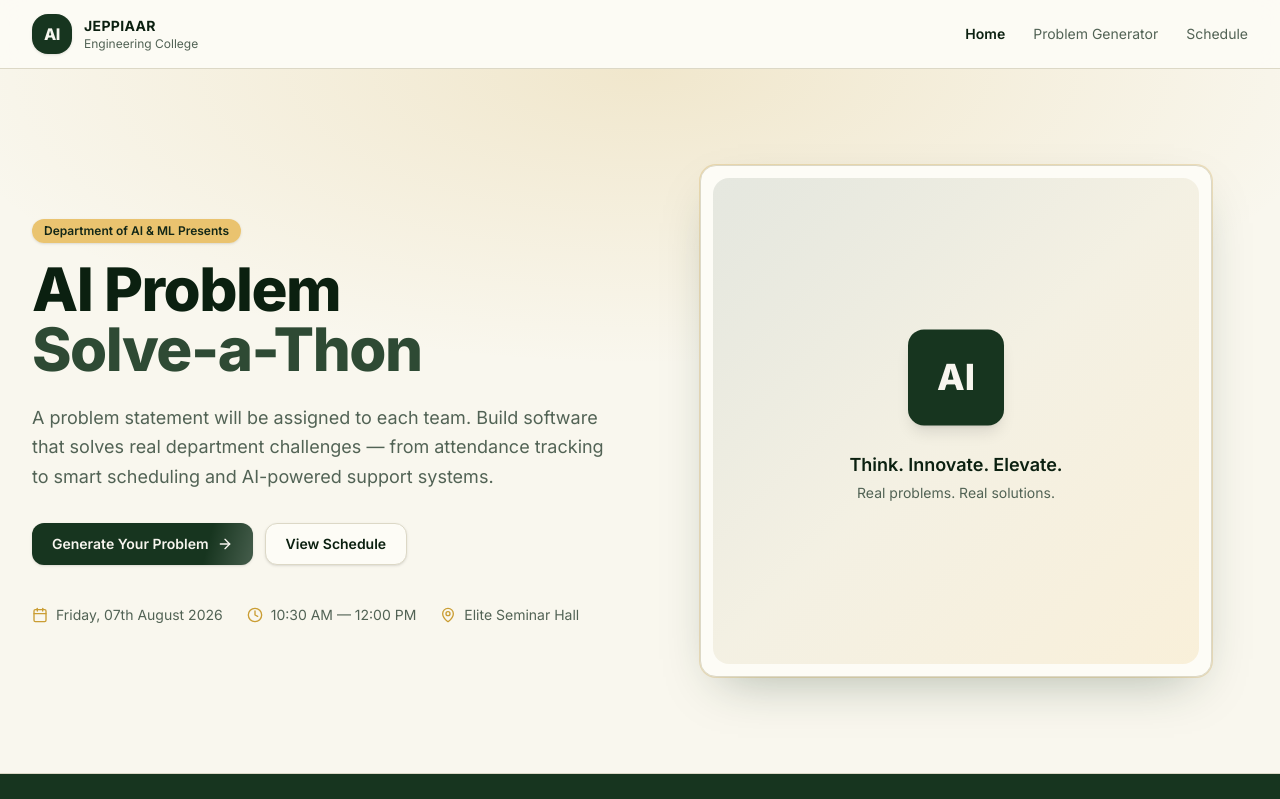
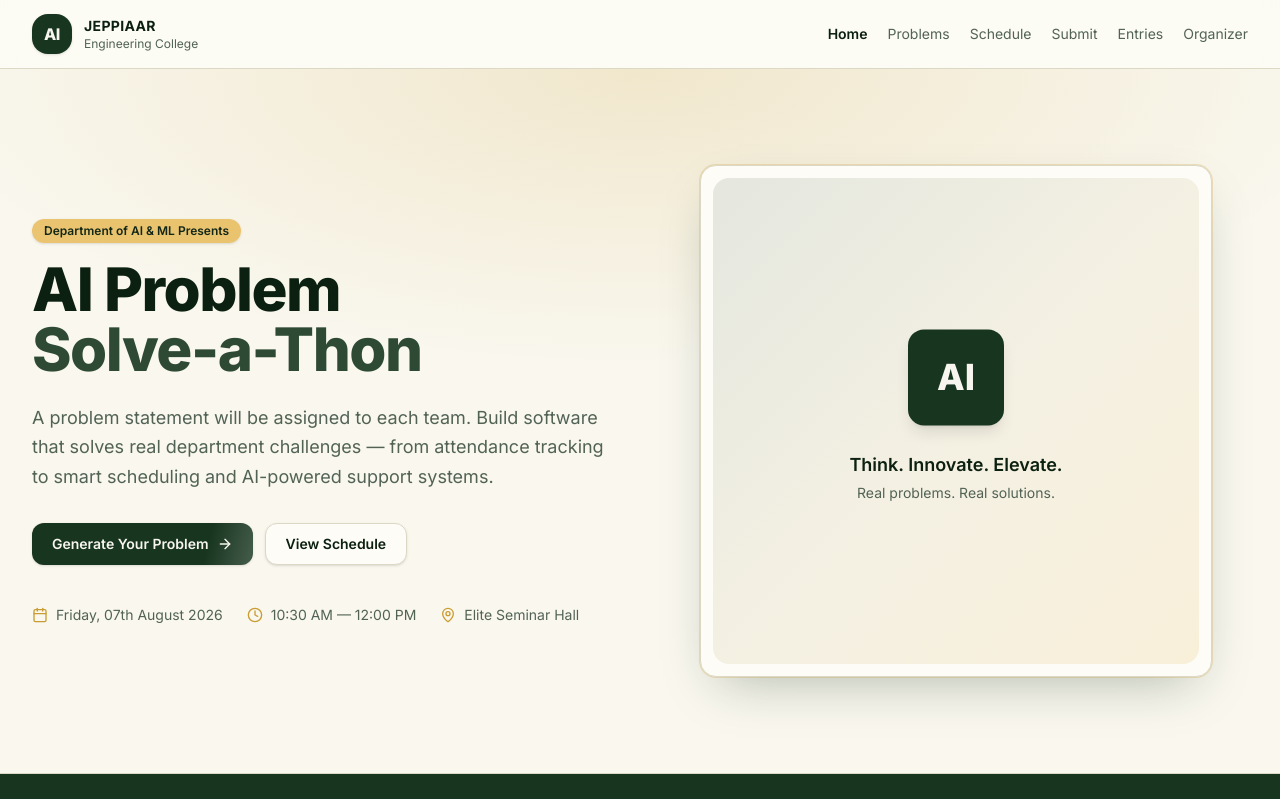
Before and after one commit to sairambn/AI-Competition, a React (Vite) app: page / in a window 1280 px wide. Shown: the top 799 px of the page. Built offline with nearby package versions, Linux system fonts and the light colour scheme.

Commit message:
feat: update Layout nav + solutions README + package.json

```diff
--- a/package.json
+++ b/package.json
@@ -6,7 +6,8 @@
   "scripts": {
     "dev": "vite",
     "build": "vite build",
-    "preview": "vite preview"
+    "preview": "vite preview",
+    "submit-help": "node cli/submit.mjs"
   },
   "dependencies": {
     "class-variance-authority": "^0.7.1",
--- a/src/components/Layout.tsx
+++ b/src/components/Layout.tsx
@@ -35,10 +35,13 @@ export function Layout() {
               </span>
             </div>
           </Link>
-          <nav className="flex items-center gap-5 sm:gap-7">
+          <nav className="flex flex-wrap items-center justify-end gap-3 sm:gap-5">
             {navLink("/", "Home")}
-            {navLink("/problems", "Problem Generator")}
+            {navLink("/problems", "Problems")}
             {navLink("/schedule", "Schedule")}
+            {navLink("/submit", "Submit")}
+            {navLink("/submissions", "Entries")}
+            {navLink("/organizer", "Organizer")}
           </nav>
         </div>
       </header>
```
Also changed, not shown: solutions/README.md (added).
